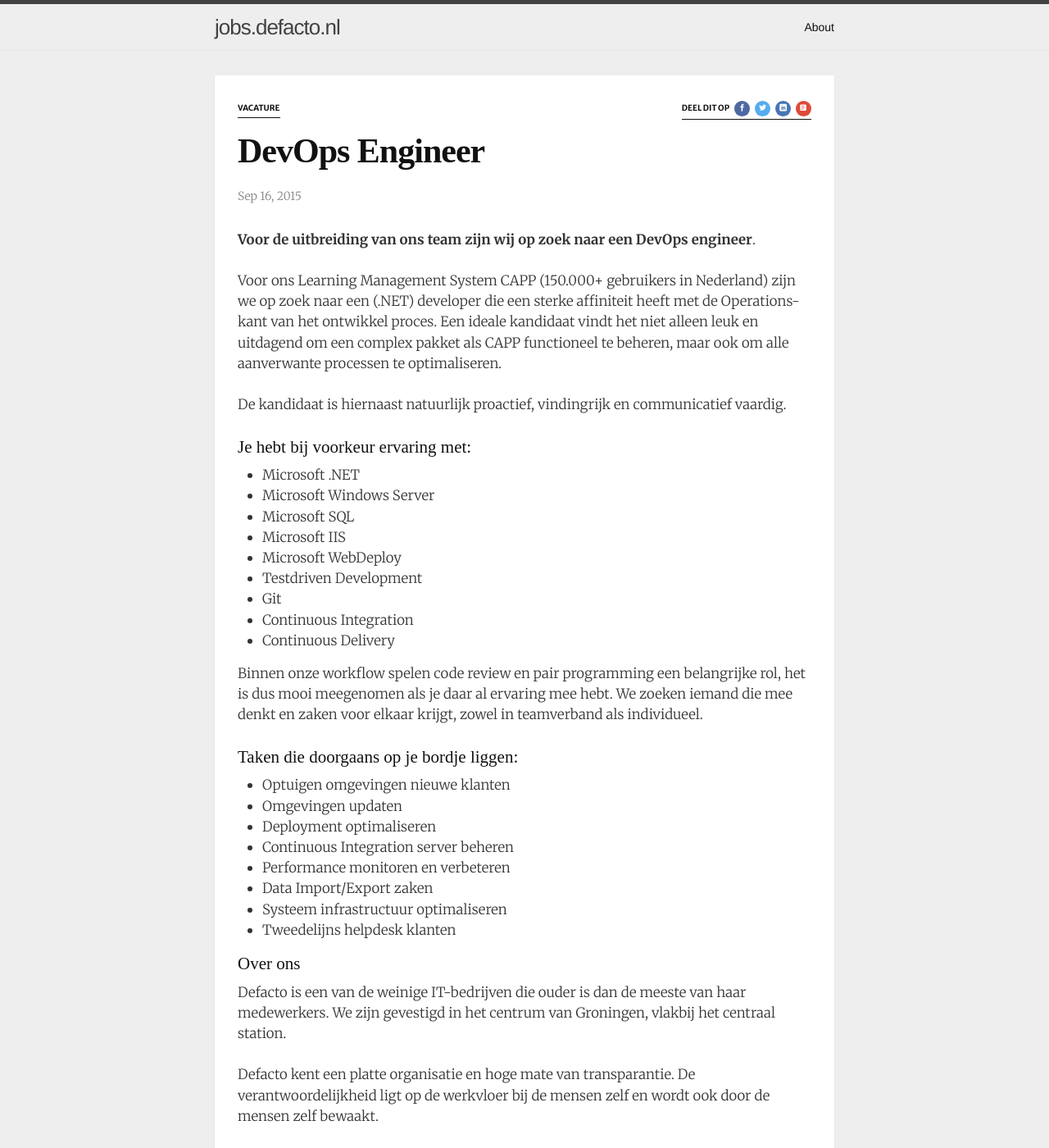
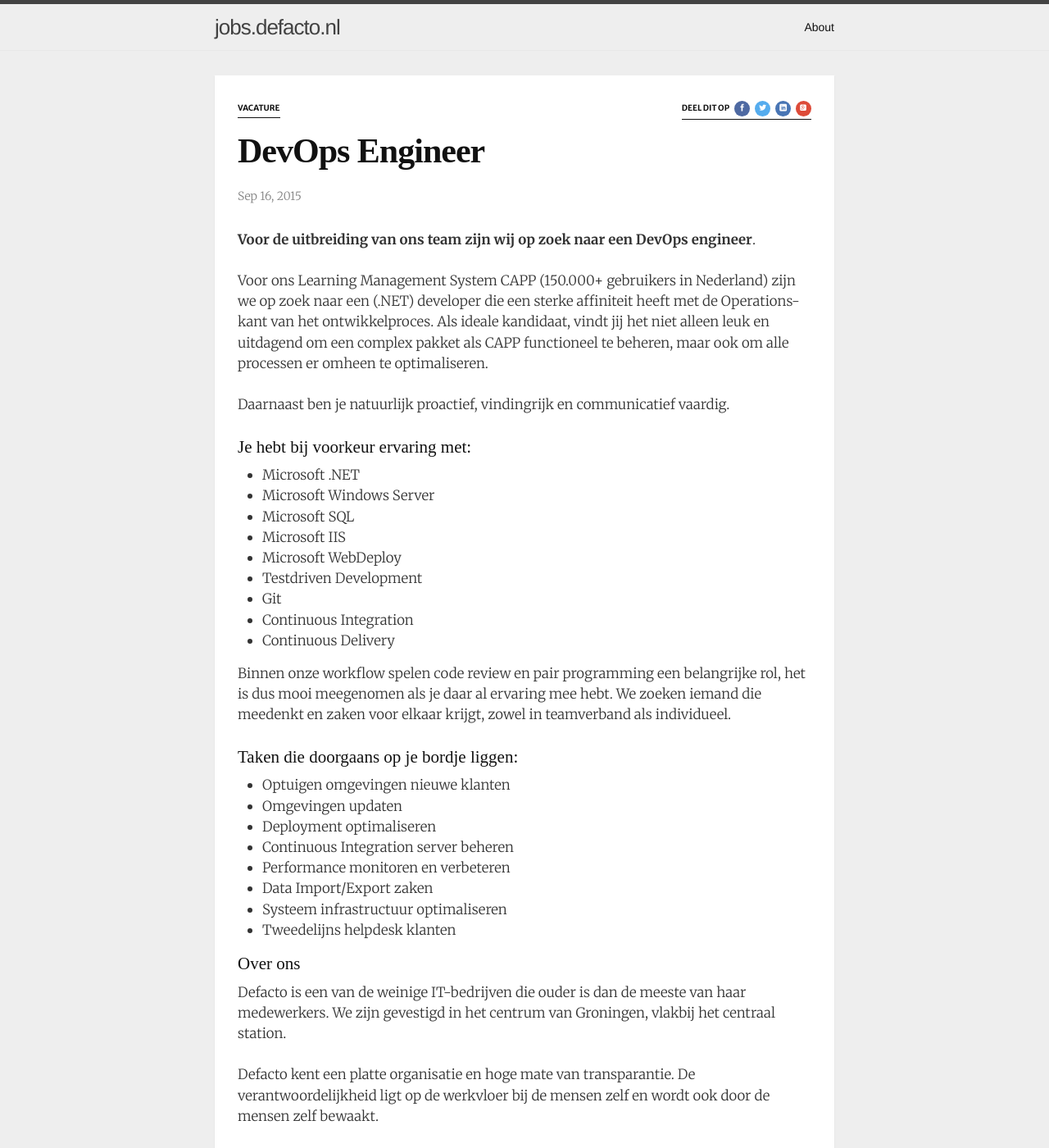
Before and after one commit to DefactoSoftware/jobs.defacto.nl, a Jekyll site: the page built from _posts/2015-09-16-DevOps-engineer.markdown, in a window 1280 px wide and 1400 px high. Shown: the whole window at 82% size. Built offline with Jekyll 4.4.1, drawn with Linux system fonts in a browser that asks for light colours; nearby versions of some CDN libraries; some web fonts are replaced; comment, search, counter and statistics services are not loaded; some of the changed text lies outside the part shown.

Commit message:
minor restructuring of the DevOps vacancy

```diff
--- a/_posts/2015-09-16-DevOps-engineer.markdown
+++ b/_posts/2015-09-16-DevOps-engineer.markdown
@@ -8,11 +8,11 @@
 
 Voor ons Learning Management System CAPP (150.000+ gebruikers in Nederland) zijn
 we op zoek naar een (.NET) developer die een sterke affiniteit heeft met de
-Operations-kant van het ontwikkel proces. Een ideale kandidaat vindt het
+Operations-kant van het ontwikkelproces. Als ideale kandidaat, vindt jij het
 niet alleen leuk en uitdagend om een complex pakket als CAPP functioneel te
-beheren, maar ook om alle aanverwante processen te optimaliseren.
+beheren, maar ook om alle processen er omheen te optimaliseren.
 
-De kandidaat is hiernaast natuurlijk proactief, vindingrijk en communicatief vaardig.
+Daarnaast ben je natuurlijk proactief, vindingrijk en communicatief vaardig.
 
 ### Je hebt bij voorkeur ervaring met:
 
@@ -28,7 +28,7 @@
 
 Binnen onze workflow spelen code review en pair programming een belangrijke rol,
 het is dus mooi meegenomen als je daar al ervaring mee hebt. We zoeken iemand
-die mee denkt en zaken voor elkaar krijgt, zowel in teamverband als individueel.
+die meedenkt en zaken voor elkaar krijgt, zowel in teamverband als individueel.
 
 ### Taken die doorgaans op je bordje liggen:
 
```
Also changed, not shown: other parts of _posts/2015-09-16-DevOps-engineer.markdown (+1 -1 lines).
